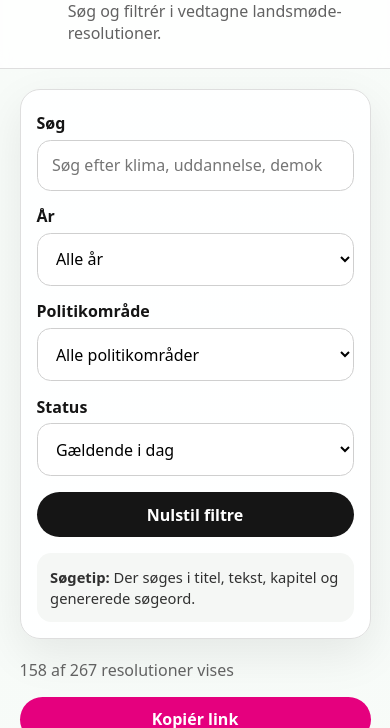
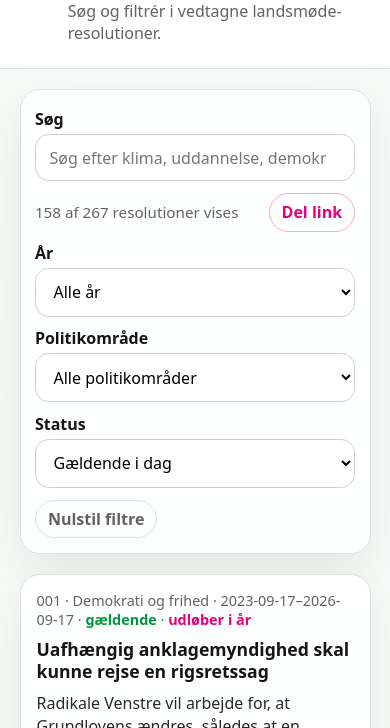
Before and after one commit to madsdyd/rv-resolutioner, a plain HTML site: page public/index.html in a window 390 px wide. Shown: the part 116-844 px from the top of the page. Drawn offline with Linux system fonts and the light colour scheme.

Commit message:
Ændringer til mobil UI

```diff
--- a/public/app.js
+++ b/public/app.js
@@ -32,8 +32,10 @@ const els = {
   status: document.querySelector("#status"),
   reset: document.querySelector("#reset"),
   summary: document.querySelector("#summary"),
+  summaryMobile: document.querySelector("#summaryMobile"),
   results: document.querySelector("#results"),
   copyLink: document.querySelector("#copyLink"),
+  copyLinkMobile: document.querySelector("#copyLinkMobile"),
   dialog: document.querySelector("#detailsDialog"),
   closeDialog: document.querySelector("#closeDialog"),
   detailMeta: document.querySelector("#detailMeta"),
@@ -283,7 +285,9 @@ function render() {
   const terms = termsFromQuery(state.query);
   const results = filteredResults();
   const total = state.data.resolutions.length;
-  els.summary.textContent = `${results.length} af ${total} resolutioner vises`;
+  const summaryText = `${results.length} af ${total} resolutioner vises`;
+  els.summary.textContent = summaryText;
+  els.summaryMobile.textContent = summaryText;
 
   if (results.length === 0) {
     els.results.innerHTML = `<div class="empty">Ingen resolutioner matcher filtrene.</div>`;
@@ -356,16 +360,31 @@ function wireEvents() {
 
   els.closeDialog.addEventListener("click", () => els.dialog.close());
 
-  els.copyLink.addEventListener("click", async () => {
-    try {
-      await navigator.clipboard.writeText(location.href);
-      els.copyLink.textContent = "Link kopieret";
-      setTimeout(() => els.copyLink.textContent = "Kopiér link", 1400);
-    } catch {
-      els.copyLink.textContent = "Kunne ikke kopiere";
-      setTimeout(() => els.copyLink.textContent = "Kopiér link", 1400);
+  els.copyLink.addEventListener("click", () => shareCurrentLink(els.copyLink, "Kopiér link"));
+  els.copyLinkMobile.addEventListener("click", () => shareCurrentLink(els.copyLinkMobile, "Del link"));
+}
+
+
+async function shareCurrentLink(button, defaultText) {
+  try {
+    if (navigator.share) {
+      await navigator.share({
+        title: document.title,
+        url: location.href,
+      });
+      return;
     }
-  });
+
+    await navigator.clipboard.writeText(location.href);
+    button.textContent = "Link kopieret";
+    setTimeout(() => button.textContent = defaultText, 1400);
+  } catch (err) {
+    // AbortError is the normal result when the native share dialog is cancelled.
+    if (err && err.name === "AbortError") return;
+
+    button.textContent = "Kunne ikke dele";
+    setTimeout(() => button.textContent = defaultText, 1400);
+  }
 }
 
 function normaliseData(raw) {
@@ -411,4 +430,5 @@ async function init() {
 init().catch(err => {
   console.error(err);
   els.summary.textContent = "Kunne ikke indlæse data.";
+  els.summaryMobile.textContent = "Kunne ikke indlæse data.";
 });
--- a/public/index.html
+++ b/public/index.html
@@ -284,6 +284,11 @@
         <option value="åbningstider"></option>
       </datalist>
 
+      <div class="mobile-search-feedback" aria-live="polite">
+        <p id="summaryMobile" class="summary">Indlæser…</p>
+        <button id="copyLinkMobile" type="button">Del link</button>
+      </div>
+
       <div class="filter-row">
         <label for="year">År</label>
         <select id="year"></select>
--- a/public/style.css
+++ b/public/style.css
@@ -134,6 +134,7 @@ button:hover { filter: brightness(.96); }
   margin-bottom: 1rem;
 }
 .summary { color: var(--muted); margin: 0; }
+.mobile-search-feedback { display: none; }
 .results { display: grid; gap: .85rem; }
 
 /* Individual result cards in the search result list. */
@@ -206,13 +207,44 @@ dialog::backdrop { background: rgba(0,0,0,.42); }
 /* Single-column layout on phones and narrow windows. */
 @media (max-width: 760px) {
   /* Header: party mark, page title and short explanatory text. */
-.site-header { align-items: flex-start; }
+  .site-header { align-items: flex-start; }
   .brand-mark { width: 3.2rem; height: 3.2rem; font-size: 1.7rem; border-radius: .95rem; }
-  /* Main two-column layout: sticky filters on the left, results on the right. */
-.layout { grid-template-columns: 1fr; }
-  /* Filter panel stays visible on larger screens while users scroll results. */
-.filters { position: static; }
-  /* Result toolbar: count summary and shareable-link button. */
-.toolbar { align-items: stretch; flex-direction: column; }
-  #copyLink { width: 100%; }
+
+  /* Main two-column layout: filters first, results below. */
+  .layout { grid-template-columns: 1fr; }
+  .filters { position: static; padding: .9rem; }
+
+  label { margin: .25rem 0 .25rem; }
+  input[type="search"], select { padding: .72rem .85rem; }
+  .filter-row { margin-top: .65rem; }
+
+  /* Keep live result feedback close to the search field while the keyboard is open. */
+  .mobile-search-feedback {
+    display: flex;
+    align-items: center;
+    justify-content: space-between;
+    gap: .75rem;
+    margin-top: .75rem;
+  }
+  .mobile-search-feedback .summary { font-size: .95rem; }
+  #copyLinkMobile {
+    flex: 0 0 auto;
+    padding: .45rem .75rem;
+    background: transparent;
+    color: var(--rv-magenta);
+    border: 1px solid rgba(229,0,126,.35);
+  }
+
+  /* These desktop helpers take too much space before results on mobile. */
+  .hint { display: none; }
+  .content > .toolbar { display: none; }
+
+  #reset {
+    width: auto;
+    margin-top: .75rem;
+    padding: .45rem .75rem;
+    background: transparent;
+    color: var(--muted);
+    border: 1px solid var(--line);
+  }
 }
```
